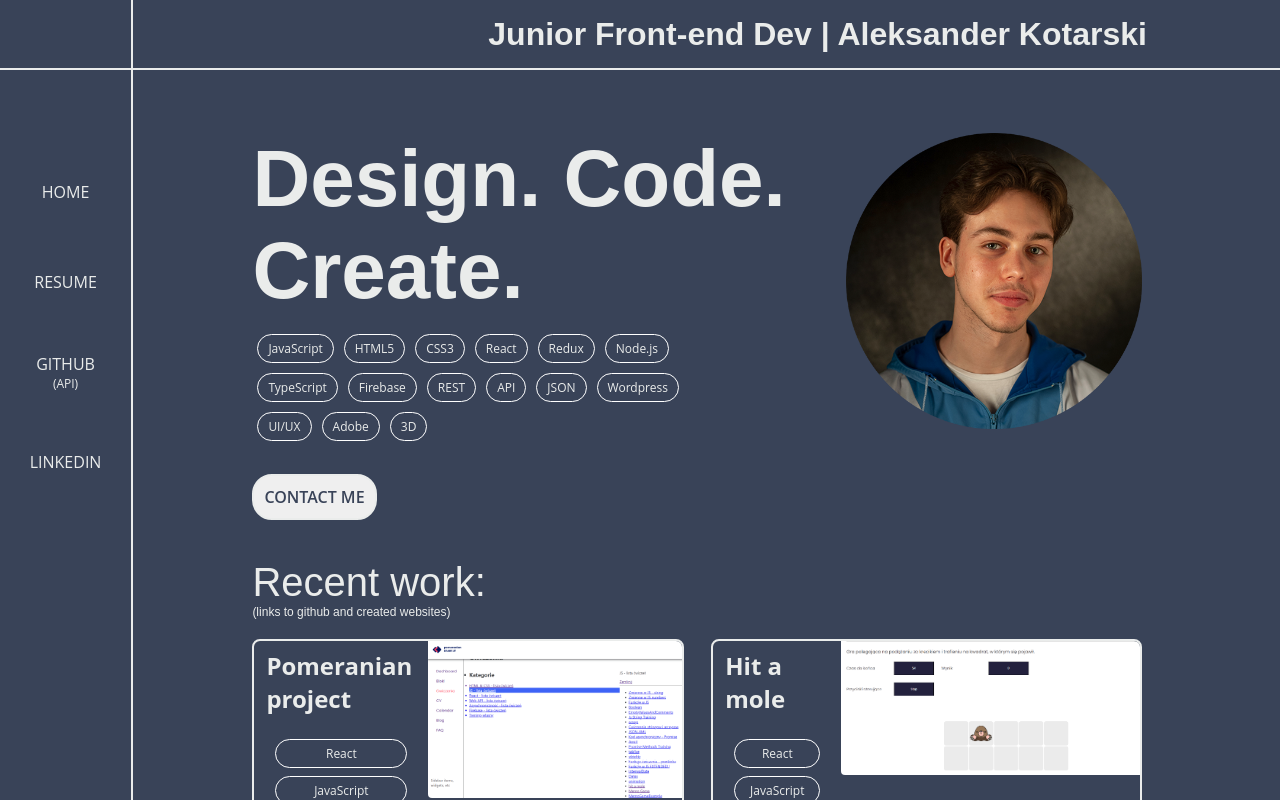
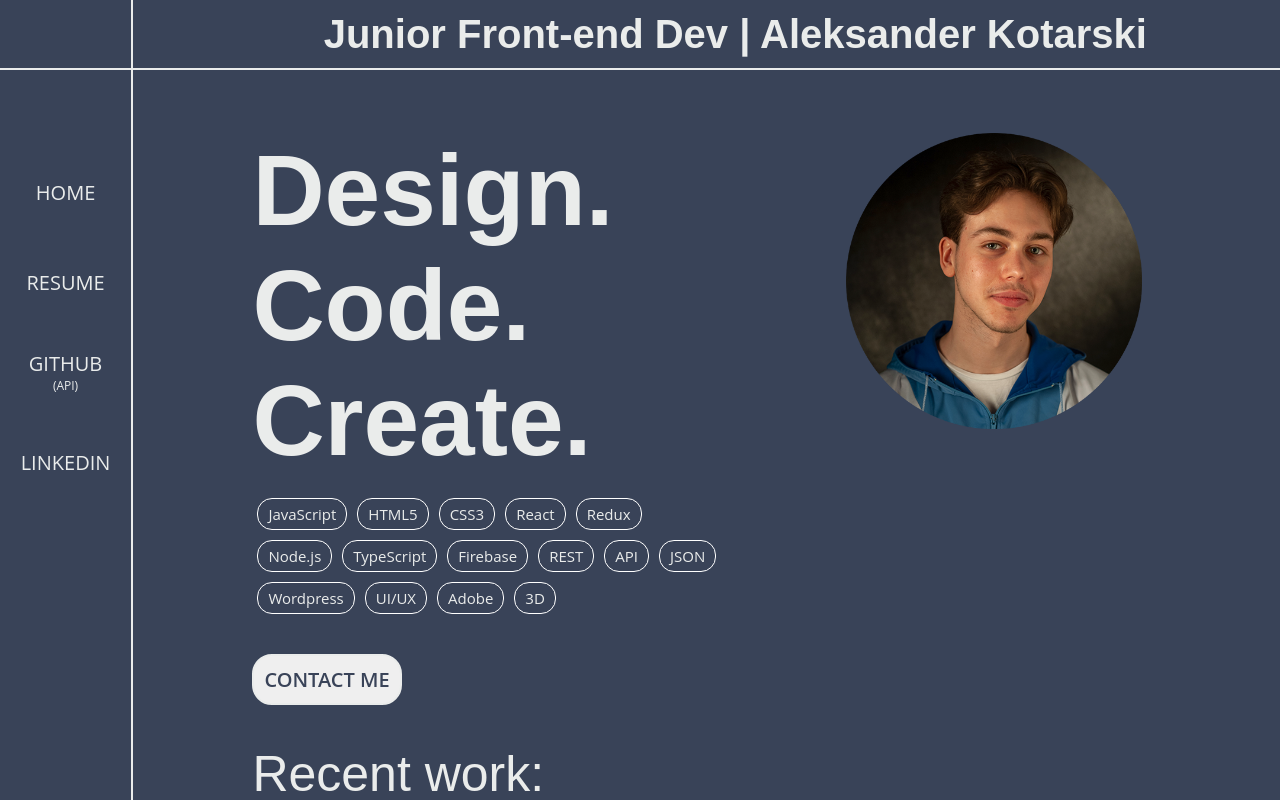
Before and after one commit to AleKotar/Portfolio, a React (Create React App) app: page / in a window 1280 px wide. Shown: the top 800 px of the page. Built offline with nearby package versions, Linux system fonts and the light colour scheme.

Commit message:
size change

```diff
--- a/src/Components/Sidebar/index.css
+++ b/src/Components/Sidebar/index.css
@@ -9,7 +9,7 @@
   box-sizing: border-box;
   padding: 20px;
   font-family: 'Open Sans', sans-serif;
-  font-size: 16px;
+  font-size: 1em;
   font-weight: 500;
   z-index: 7;
 }
@@ -31,7 +31,7 @@
   text-decoration: none;
   color: #eaeceb;
   top: 20%;
-  margin-bottom: 50px;
+  margin-bottom: 2.5em;
 }
 
 .nav-bar nav a.active {
@@ -39,8 +39,8 @@
 }
 
 .nav-link {
-  width: 40px;
-  height: 40px;
+  width: 2em;
+  height: 2em;
   fill: #eaeceb;
   display: flex;
   justify-content: center;
--- a/src/index.css
+++ b/src/index.css
@@ -1,6 +1,6 @@
 body {
   margin: 0;
-  font-size: 16px;
+  font-size: 20px;
   font-family: 'Open Sans', sans-serif;
   background-color: #394358;
   -webkit-font-smoothing: antialiased;
```
